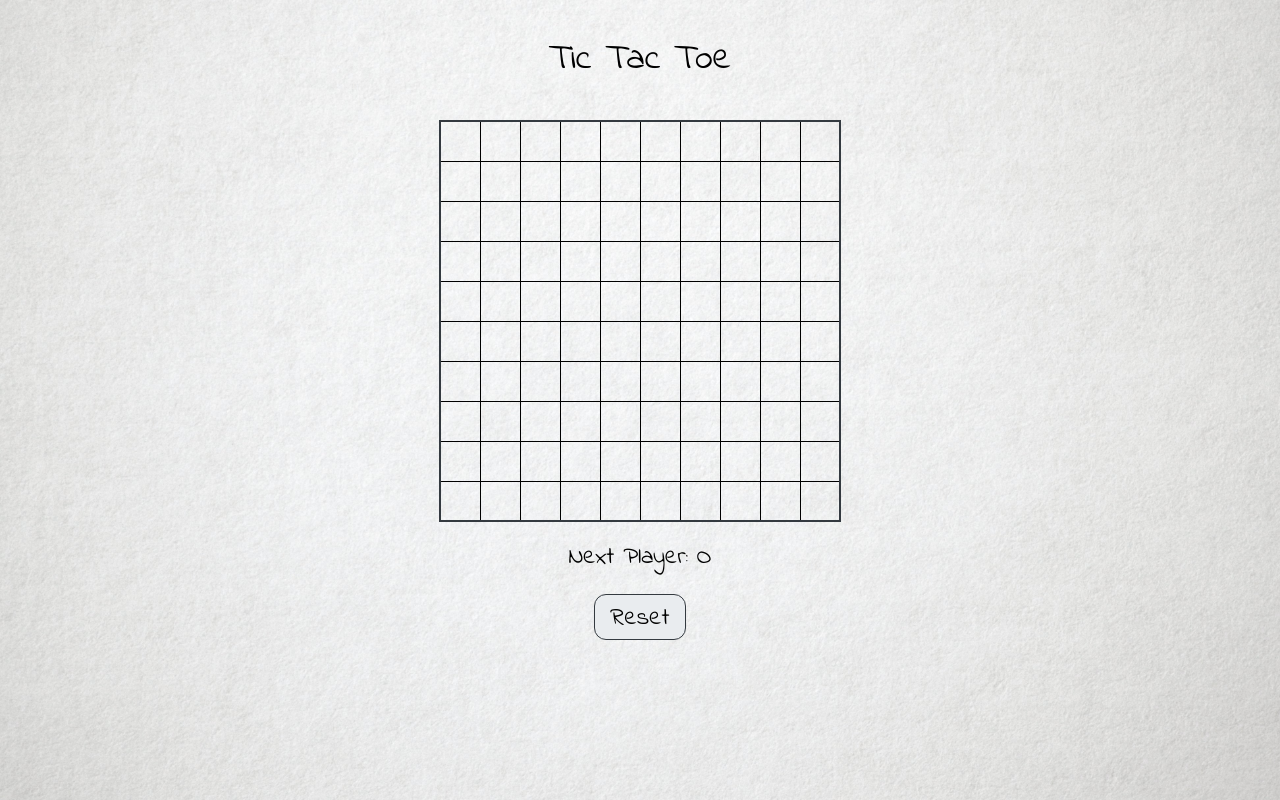
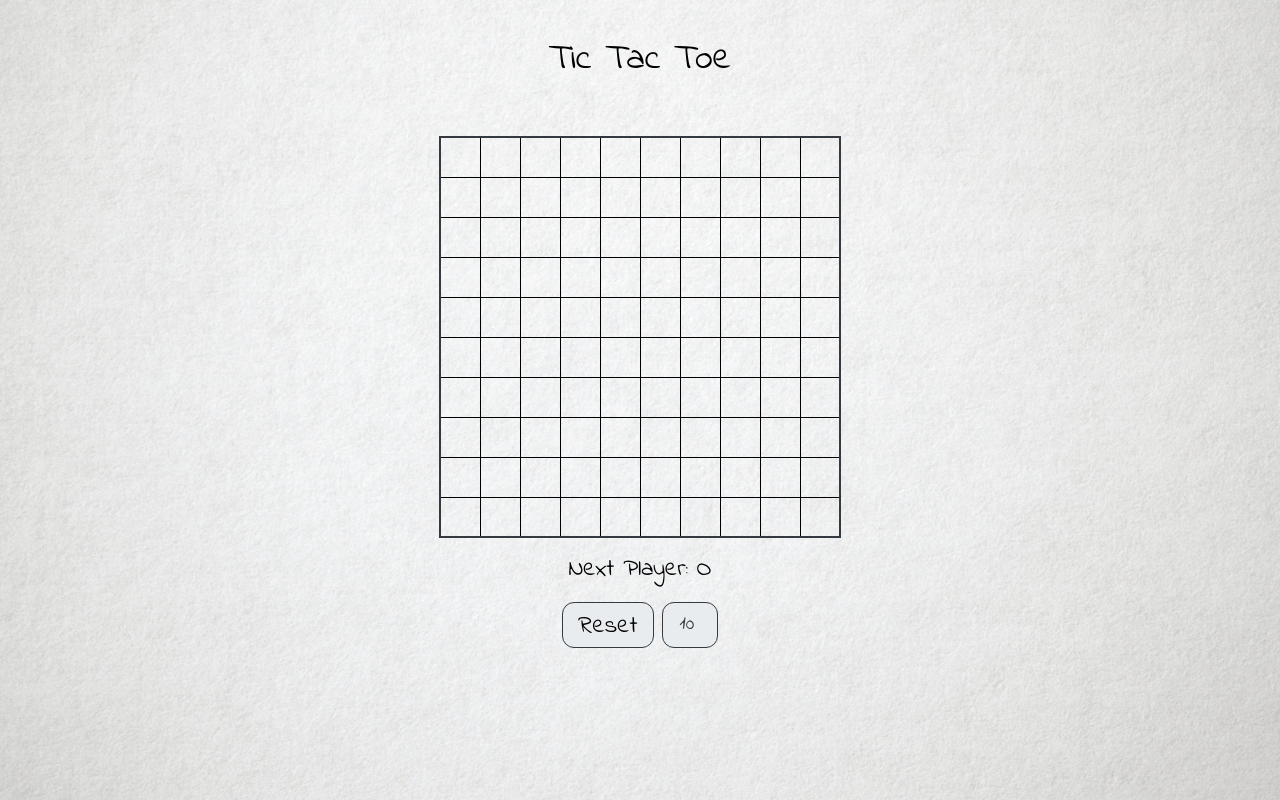
Before and after one commit to peterszarvas94/tic-tac-toe, a Next.js app: page / in a window 1280 px wide. Built offline with nearby package versions, Linux system fonts and the light colour scheme.

Commit message:
add: size selector

```diff
--- a/app/page.tsx
+++ b/app/page.tsx
@@ -8,9 +8,6 @@ import Paper from "@/images/paper.jpg";
 import Image from "next/image";
 import Size from "@/components/Size";
 
-let rows = 10;
-let cols = 10;
-
 export default function Home() {
   return (
     <TableProvider>
@@ -18,12 +15,14 @@ export default function Home() {
         <Image src={Paper} alt="paper" width={Paper.width} height={Paper.height} className="
         absolut left-0 top-0 h-screen w-full object-cover
       " />
-        <div className="absolute left-0 top-0 w-full flex flex-col items-center">
+        <div className="absolute left-0 top-0 w-full flex flex-col gap-4 items-center">
           <h1 className="text-4xl py-10 mx-auto w-fit">Tic Tac Toe</h1>
-          <Table rows={rows} cols={cols} />
+          <Table />
           <Status />
-          <Reset rows={rows} cols={cols} />
-          <Size />
+          <div className="flex gap-2">
+            <Reset />
+            <Size />
+          </div>
         </div>
       </main>
     </TableProvider>
--- a/components/Reset.tsx
+++ b/components/Reset.tsx
@@ -4,24 +4,21 @@ import { useContext } from "react";
 import { TableContext } from "./TableContext";
 import { defaultState } from "@/utils/defaultState";
 
-interface Props {
-  rows: number;
-  cols: number;
-}
-
-export default function Reset({ rows, cols }: Props) {
-  const { setTableState, setUser, setWinStatus, winStatus, size } = useContext(TableContext);
+export default function Reset() {
+  const { setTableState, setUser, setWinStatus, winStatus, input, setSize } = useContext(TableContext);
   return (
     <div>
       <button
         className="
-          text-2xl border-[1px] border-primary pt-2 pb-1 px-4 rounded-xl flex items-center bg-secondary
+          text-2xl border border-primary pt-2 pb-1 px-4 rounded-xl flex items-center bg-secondary
         "
         onClick={() => {
-          const def = defaultState(rows, cols);
+          if (input < 5 || 10 < input) return;
+          const def = defaultState(input, input);
           setTableState(def);
           setUser("O");
           setWinStatus({ won: false });
+          setSize(input);
         }}>
         {winStatus.won ? "Play again" : "Reset"}
       </button>
--- a/components/Size.tsx
+++ b/components/Size.tsx
@@ -2,13 +2,21 @@
 
 import { useContext } from "react";
 import { TableContext } from "./TableContext";
+import { TableSize } from "@/utils/types";
 
 export default function Size() {
-  const { size, setSize, } = useContext(TableContext);
+  const { input, setInput } = useContext(TableContext);
 
   return (
     <div>
-
+      <input
+        type="number"
+        value={input}
+        min={5}
+        max={10}
+        className="border border-primary rounded-xl p-2 w-14 bg-secondary text-primary text-right text-xl"
+        onChange={(e) => setInput(parseInt(e.target.value) as TableSize)}
+      />
     </div>
   );
 }
--- a/components/Status.tsx
+++ b/components/Status.tsx
@@ -8,7 +8,7 @@ export default function Staus() {
   const { user, winStatus } = useContext(TableContext);
 
   return (
-    <div className="text-2xl py-5">
+    <div className="text-2xl">
       {winStatus.won ? (
         `${winStatus.winner} won!`
       ) : (
--- a/components/Table.tsx
+++ b/components/Table.tsx
@@ -2,26 +2,15 @@
 
 import { ReactElement, useContext, useEffect } from "react";
 import { TableContext } from "@/components/TableContext";
-import { defaultState } from "@/utils/defaultState";
 import TableRow from "@/components/TableRow";
 
-interface Props {
-  cols: number;
-  rows: number;
-}
+export default function Table() {
 
-export default function Table({ cols, rows }: Props) {
-
-  const { setTableState } = useContext(TableContext);
-
-  useEffect(() => {
-    const def = defaultState(rows, cols);
-    setTableState(def);
-  }, [rows, cols]);
+  const { size } = useContext(TableContext);
 
   let tableRows: ReactElement[] = [];
-  for (let row = 0; row < rows; row++) {
-    let tableRow = <TableRow row={row} cols={cols} key={row} />;
+  for (let row = 0; row < size; row++) {
+    let tableRow = <TableRow row={row} cols={size} key={row} />;
     tableRows.push(tableRow);
   }
 
--- a/components/TableContext.tsx
+++ b/components/TableContext.tsx
@@ -1,3 +1,4 @@
+import { defaultState } from '@/utils/defaultState';
 import type { TableState, User, GameStatus, TableSize } from '@/utils/types';
 import { createContext, useState } from 'react';
 
@@ -10,17 +11,21 @@ type TableContextType = {
   setWinStatus: (winStatus: GameStatus) => void;
   size: TableSize;
   setSize: (size: TableSize) => void;
+  input: TableSize;
+  setInput: (input: TableSize) => void;
 }
 
 export const TableContext = createContext<TableContextType>({} as TableContextType);
 
 export default function TableProvider({ children }: { children: React.ReactNode }) {
-  const [tableState, setTableState] = useState<TableState>({
-    rows: [],
-  });
+
+  const initialTableState = defaultState(10, 10);
+
+  const [tableState, setTableState] = useState<TableState>(initialTableState);
   const [user, setUser] = useState<User>("O");
   const [winStatus, setWinStatus] = useState<GameStatus>({ won: false });
   const [size, setSize] = useState<TableSize>(10);
+  const [input, setInput] = useState<TableSize>(10);
 
   return (
     <TableContext.Provider value={{
@@ -35,6 +40,9 @@ export default function TableProvider({ children }: { children: React.ReactNode
 
       size,
       setSize,
+
+      input,
+      setInput,
     }}>
       {children}
     </TableContext.Provider>
```
